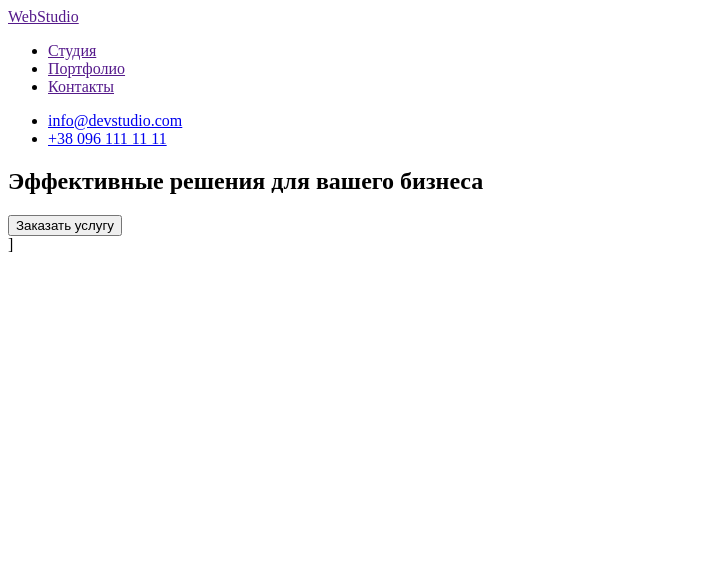
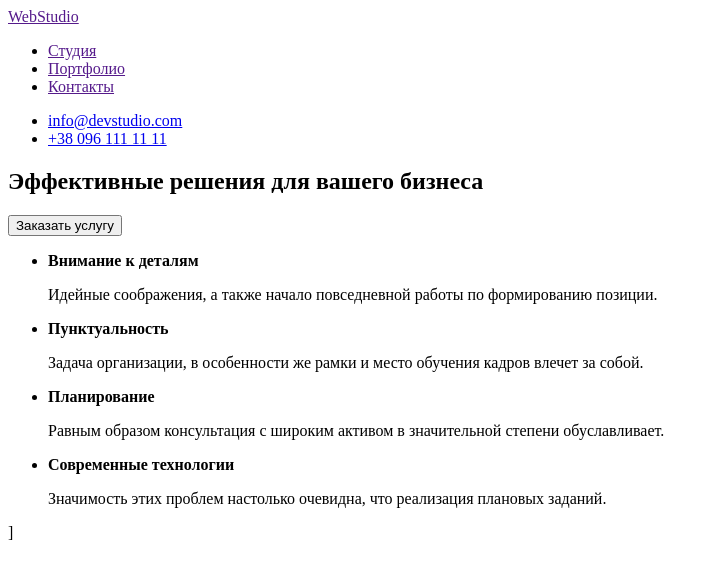
Before and after one commit to IrynaSokolova-Quanandrya/goit-markup-hw-01, a plain HTML site: page index.html in a window 1280 px wide. Shown: the whole page, without its empty margins (0-719 px from the left). Drawn offline with Linux system fonts and the light colour scheme.

Commit message:
Создает секцию Чем мы занимаемся

```diff
--- a/index.html
+++ b/index.html
@@ -24,14 +24,42 @@
         </ul>
     </header>
 <!--Основная секция-->
+<main>
+<!--Блок герой-->
     <div>
         <section>
             <h1>Эффективные решения для вашего бизнеса</h1>
             <button type="button">Заказать услугу</button>
         </section>
     </div>
-    <!--Шапка сайта-->
-    <!--Шапка сайта-->
-    <!--Шапка сайта--> ]
+<!--Особенности-->
+<section>
+    <ul>
+        <li>
+            <b>Внимание к деталям</b>
+            <p>Идейные соображения, а также начало повседневной работы по формированию позиции.</p>
+        </li>
+        <li>
+            <b>Пунктуальность</b>
+            <p>Задача организации, в особенности же рамки и место обучения кадров влечет за собой.</p>
+        </li>
+        <li>
+            <b>Планирование</b>
+            <p>Равным образом консультация с широким активом в значительной степени обуславливает.</p>
+        </li>
+        <li>
+            <b>Современные технологии</b>
+            <p>Значимость этих проблем настолько очевидна, что реализация плановых заданий.</p>
+        </li>
+
+    </ul>
+</section>
+
+
+     ]
+</main>
+<!--Подвал-->
+<footer>
+</footer>
 </body>
 </html>
```
